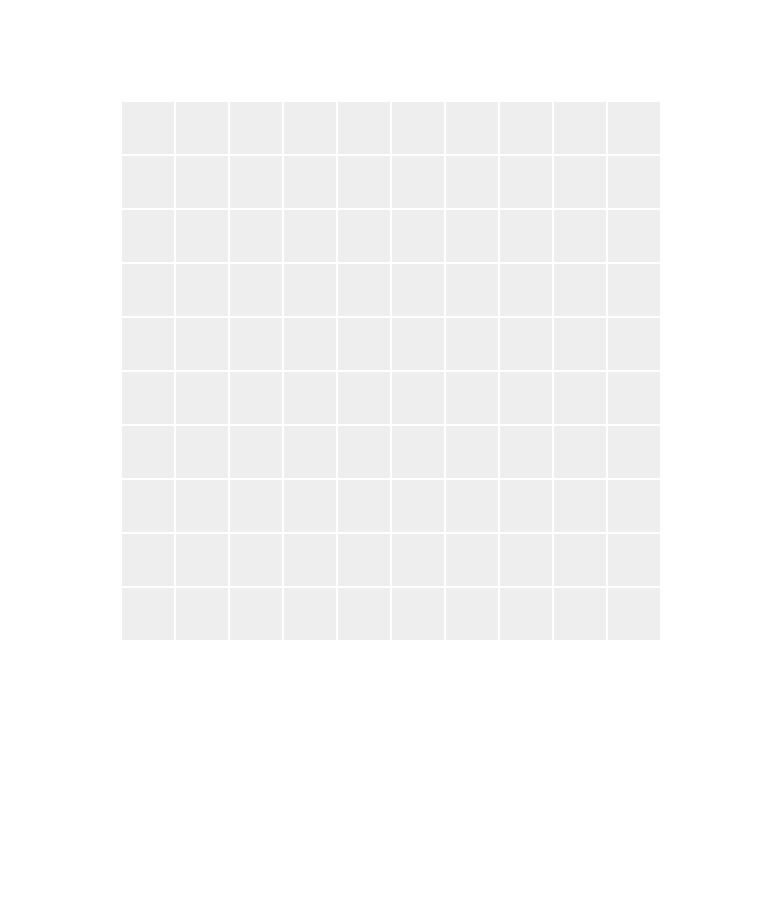
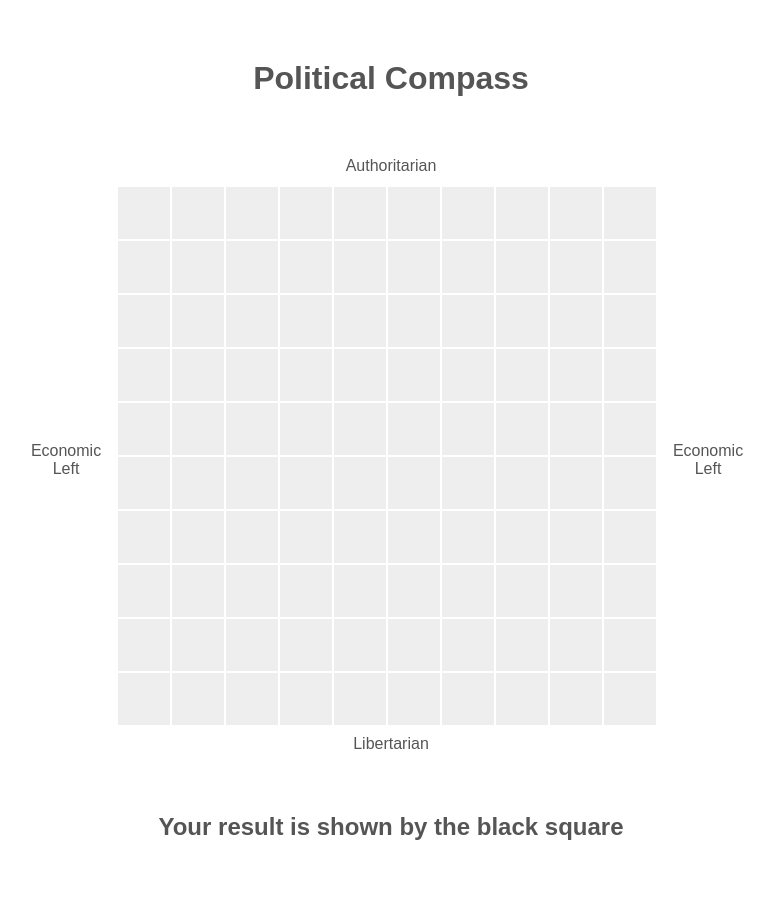
Before and after one commit to hewhomust/potential-chainsaw, a PHP site: page / in a window 1280 px wide. Shown: the whole page, without its empty margins (249-1023 px from the left). Before the commit the page ends 640 px from the top, so only its background shows below. Run offline with PHP 8.4, Linux system fonts and the light colour scheme.

Commit message:
Added some descriptive text. Titles and labels

```diff
--- a/Prototype/index.html
+++ b/Prototype/index.html
@@ -7,6 +7,12 @@
     <script src="script.js" type="text/javascript"></script>
   </head>
   <body>
+	<h1>Political Compass</h1>
+	<p>Authoritarian</p>
+	<div id="centered">
+	<div class="side">
+		<p>Economic Left</p>
+	</div>
     <table>
       <tr>
         <td onclick="choose(this, 0, 0)"></td>
@@ -130,5 +136,11 @@
       </tr>
       </tr>
     </table>
+	<div class="side">
+		<p>Economic Left</p>
+	</div>
+	</div>
+	<p>Libertarian</p>
+	<h2>Your result is shown by the black square</h2>
   </body>
 </html>
--- a/Prototype/style.css
+++ b/Prototype/style.css
@@ -1,3 +1,34 @@
+h1, h2{
+	text-align: center;
+	font-family: "Arial";
+	color: #555;
+	margin: 60px;
+}
+
+p{
+	text-align: center;
+	font-family: "Arial";
+	color: #555;
+	margin: 5px;
+}
+
+.side{
+	float: left;
+	height: 100%;
+	width: 100px;
+}
+
+.side p{
+  position: relative;
+  top: 50%;
+  transform: translateY(-50%);
+}
+
+#centered {
+	height: 550px;
+	width: 750px;
+	margin: 0 auto;
+}
 td.chosen, td.chosen:hover{
   background-color: #bbb;
 }
@@ -17,5 +48,7 @@ td{
 }
 
 table{
-  margin: 100px auto;
+  margin-top: 5px;
+  margin-bottom: 5px;
+  float: left;
 }
```
